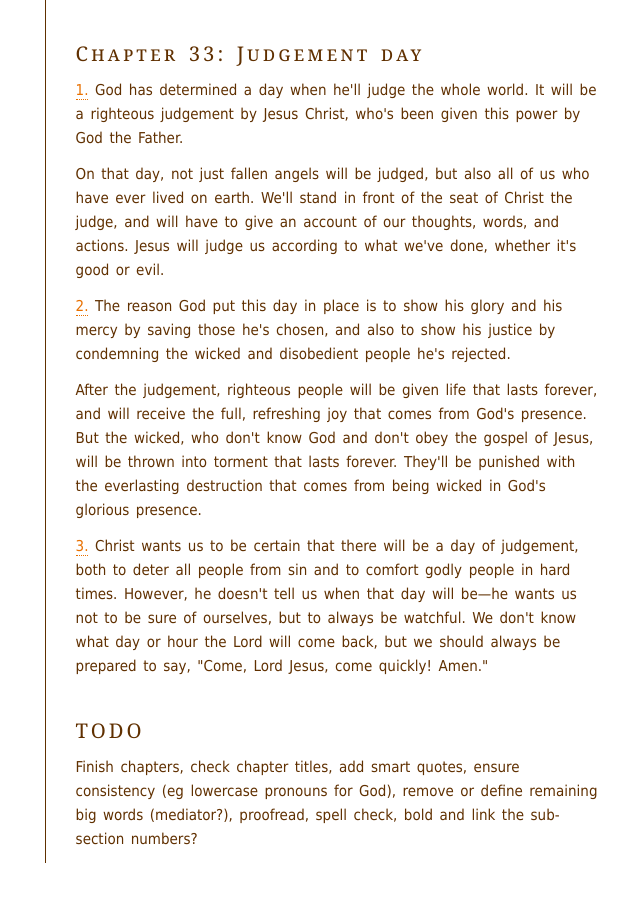
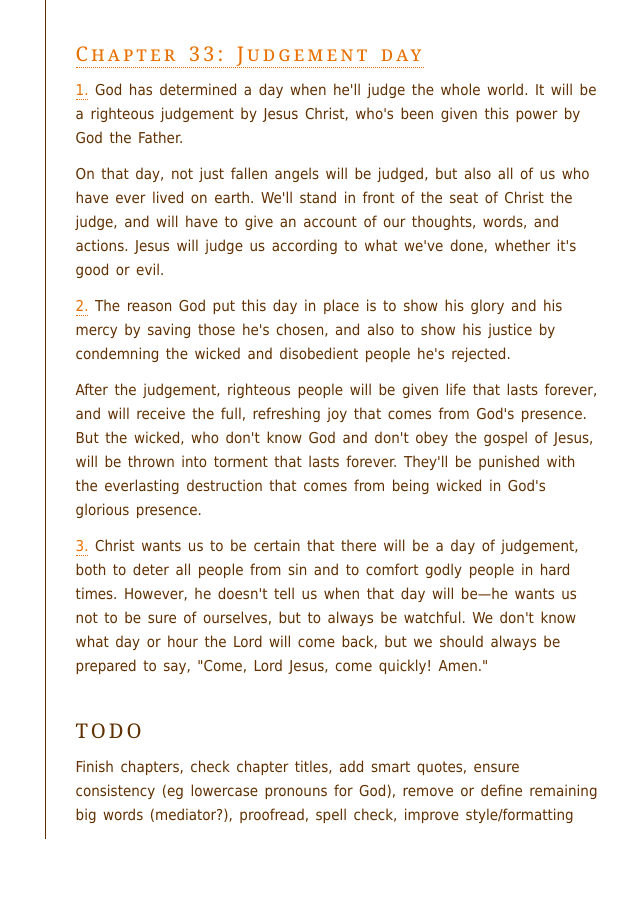
Before and after one commit to benhoyt/benhoyt.github.com, a Jekyll site: the page built from writings-pew.html, in a window 1280 px wide and 900 px high, scrolled down 33862 px. Shown: the whole window, without its empty margins (389-1029 px from the left). Built offline with Jekyll 4.4.1, drawn with Linux system fonts in a browser that asks for light colours; after the commit the page ends 34738 px from its top, so only the background shows below that; some of the changed lines change nothing that is shown.

Commit message:
Make chapter headings links to themselves.

```diff
--- a/writings-pew.html
+++ b/writings-pew.html
@@ -83,7 +83,7 @@ permalink: /writings/pew/index.html
 </ul>
 
 
-<h2 id="chapter1">Chapter 1: The Holy Bible</h2>
+<h2 id="chapter1"><a href="#chapter1">Chapter 1: The Holy Bible</a></h2>
 
 ***meaning is: tell us enough about him so that we have no excuses
 <p><a id="chapter1-1" href="#chapter1-1" class="subsection">1.</a> God's creation and His care for everything tell us a lot about Him: that He's good, wise, and powerful. So we have no excuses—God will judge us. But His creation and care for everything aren't enough for us to know Him or know His will in the deep way that saves us.</p>
@@ -132,7 +132,7 @@ permalink: /writings/pew/index.html
 <p><a id="chapter1-10" href="#chapter1-10" class="subsection">10.</a> The highest judge that can settle any religious controversy is none other than the Holy Spirit speaking through the Bible. Statements by church councils, opinions of ancient writers, human teachings, and private revelations—all these should be judged by this Highest Judge. We’re to trust His judgement fully.</p>
 
 
-<h2 id="chapter2">Chapter 2: God and the Trinity</h2>
+<h2 id="chapter2"><a href="#chapter2">Chapter 2: God and the Trinity</a></h2>
 
 ***totally absolute--what does that mean
 <p><a id="chapter2-1" href="#chapter2-1" class="subsection">1.</a> There is only one living and true God. He’s infinite and perfect. He’s pure and invisible spirit. He doesn’t have a body, multiple parts, or human passions. He doesn’t change. He’s immense, eternal, and unable to be fully understood. He’s all-powerful, very wise, very holy, totally free, and totally absolute. He works out everything from His unchanging and righteous will, and for His own glory.</p>
@@ -152,7 +152,7 @@ permalink: /writings/pew/index.html
 <p>The Father comes from no one—He was not fathered by the Son or the Spirit, nor does He originate from them. The Son is fathered eternally by God the Father. The Holy Spirit originates eternally from both the Father and the Son.</p>
 
 
-<h2 id="chapter3">Chapter 3: God’s eternal decisions</h2>
+<h2 id="chapter3"><a href="#chapter3">Chapter 3: God’s eternal decisions</a></h2>
 
 <p><a id="chapter3-1" href="#chapter3-1" class="subsection">1.</a> From before the beginning of time, God has decided and put into place everything that happens. He makes these decisions freely by his wise and holy will. Nothing he’s put into place can change.</p>
 
@@ -181,7 +181,7 @@ permalink: /writings/pew/index.html
 <p>This teaching gives us many reasons to praise, reverence, and admire God. It helps us to be humble and diligent, and it's a real comfort to everyone who truly obeys the gospel.</p>
 
 
-<h2 id="chapter4">Chapter 4: Creation</h2>
+<h2 id="chapter4"><a href="#chapter4">Chapter 4: Creation</a></h2>
 
 <p><a id="chapter4-1" href="#chapter4-1" class="subsection">1.</a> To show His eternal power, wisdom, and goodness, God decided to create the whole world and everything in it. Everything we see and everything we can’t see he made out of nothing in six days. All of it was very good.</p>
 
@@ -192,7 +192,7 @@ permalink: /writings/pew/index.html
 <p>Aside from writing his law on our hearts, he commanded us not to eat the fruit from one tree—the tree of the knowledge of good and evil. While we kept this command we were happy to be friends of God, and to rule over the other creatures.</p>
 
 
-<h2 id="chapter5">Chapter 5: Providence</h2>
+<h2 id="chapter5"><a href="#chapter5">Chapter 5: Providence</a></h2>
 
 <p><a id="chapter5-1" href="#chapter5-1" class="subsection">1.</a> God, our great Creator, holds up all things, directs them, and tears them down. From the biggest to the smallest, he governs everything. This wise and holy care is called God’s “providence”.</p>
 
@@ -217,7 +217,7 @@ permalink: /writings/pew/index.html
 <p><a id="chapter5-7" href="#chapter5-7" class="subsection">7.</a> God’s providence governs all creatures in a general way, but in a very special way it cares for his Church. In fact, God works all things for the good of the Church.</p>
 
 
-<h2 id="chapter6">Chapter 6: The Fall, sin, and punishment</h2>
+<h2 id="chapter6"><a href="#chapter6">Chapter 6: The Fall, sin, and punishment</a></h2>
 
 <p><a id="chapter6-1" href="#chapter6-1" class="subsection">1.</a> Adam and Eve, our first parents, were seduced to eat the forbidden fruit by Satan's subtle tempting. God allowed them to sin like this because his purpose was to glorify himself, in line with his wise and holy design.</p>
 
@@ -232,7 +232,7 @@ permalink: /writings/pew/index.html
 <p><a id="chapter6-6" href="#chapter6-6" class="subsection">6.</a> Every sin breaks God's righteous law and is contrary to it—both the original sin of Adam and Eve, and all the actual sins done after that. Every sin makes the sinner guilty, and as a result he comes under God's great anger and the curse of the law. He is then ruled by death and spiritual misery—misery both now and eternally.</p>
 
 
-<h2 id="chapter7">Chapter 7: God's covenant with us</h2>
+<h2 id="chapter7"><a href="#chapter7">Chapter 7: God's covenant with us</a></h2>
 
 <p><a id="chapter7-1" href="#chapter7-1" class="subsection">1.</a> God is our Creator; we are his creatures. He's very high above us, and it's our duty to obey him. But he doesn't reward us because we've worked so hard at obeying him. Instead, he voluntarily stoops down to our level and blesses us with promises, or covenants.</p>
 
@@ -253,7 +253,7 @@ permalink: /writings/pew/index.html
 <p>In other words, there are not two different "covenants of grace". There's only one, but it's carried out in two different ways.</p>
 
 
-<h2 id="chapter8">Chapter 8: Christ the mediator</h2>
+<h2 id="chapter8"><a href="#chapter8">Chapter 8: Christ the mediator</a></h2>
 
 <p><a id="chapter8-1" href="#chapter8-1" class="subsection">1.</a> God chose his one and only son, Jesus, to be the mediator between him and us. And God has always had this plan—that Jesus would be our prophet, our priest, and our king. God chose Jesus to be the head of the Church, and to save it. Jesus will inherit everything, and judge the whole world.</p>
 
@@ -284,7 +284,7 @@ permalink: /writings/pew/index.html
 <p><a id="chapter8-8" href="#chapter8-8" class="subsection">8.</a> Christ always gives and applies salvation to everyone he's bought it for—us, his people. He mediates between us and God, and he shows us the mysteries of salvation in and through his Word. He persuades us by his Holy Spirit to believe and obey, and he governs our hearts by his Word and by his Spirit. He defeats all our enemies by his almighty power and wisdom, in ways that fit right in with his amazing plan.</p>
 
 
-<h2 id="chapter9">Chapter 9: Free will</h2>
+<h2 id="chapter9"><a href="#chapter9">Chapter 9: Free will</a></h2>
 
 <p><a id="chapter9-1" href="#chapter9-1" class="subsection">1.</a> God gave us freedom of will in the sense that we're not forced to do good or evil. Nature has not already determined whether we'll do good or evil.</p>
 
@@ -297,7 +297,7 @@ permalink: /writings/pew/index.html
 <p><a id="chapter9-5" href="#chapter9-5" class="subsection">5.</a> We'll only have a truly free will when we're "raised in glory" at the resurrection. Our wills will then be perfect and free to only do good—they won't even have the potential to turn bad again.</p>
 
 
-<h2 id="chapter10">Chapter 10: Effective calling</h2>
+<h2 id="chapter10"><a href="#chapter10">Chapter 10: Effective calling</a></h2>
 
 <p><a id="chapter10-1" href="#chapter10-1" class="subsection">1.</a> God calls to himself all the people (and only those people) that he has destined to eternal life. It's an effective call in God's appointed time, by his Word and Spirit. It's a call out of our natural sin and death, and into grace and salvation by Jesus Christ.</p>
 
@@ -310,7 +310,7 @@ permalink: /writings/pew/index.html
 <p><a id="chapter10-4" href="#chapter10-4" class="subsection">4.</a> Some people who are not chosen might be outwardly called by the preaching of God's word, and might experience some common operations of the Holy Spirit, but they never truly come to Christ, so they can't be saved. And people who don't profess to be Christians can't be saved in any other way, even if they try very hard to live a "good life" according to nature or their own religion. It's a very harmful heresy to believe that people can be saved in other ways.</p>
 
 
-<h2 id="chapter11">Chapter 11: Justification</h2>
+<h2 id="chapter11"><a href="#chapter11">Chapter 11: Justification</a></h2>
 
 <p><a id="chapter11-1" href="#chapter11-1" class="subsection">1.</a> God freely justifies all of us he has called. He justifies us not by filling us with righteousness, but by forgiving our sins, and by accepting and counting us as righteous.</p>
 
@@ -331,14 +331,14 @@ permalink: /writings/pew/index.html
 <p><a id="chapter11-6" href="#chapter11-6" class="subsection">6.</a> In all these respects, believers in the Old Testament were justified in exactly the same way as we who believe in New Testament times.</p>
 
 
-<h2 id="chapter12">Chapter 12: Adoption</h2>
+<h2 id="chapter12"><a href="#chapter12">Chapter 12: Adoption</a></h2>
 
 <p><a id="chapter12-1" href="#chapter12-1" class="subsection">1.</a> God guarantees to adopt all of us he has justified, in and for his son Jesus Christ. Adoption is a gift in which God gives us the freedom and privilege of being his very own children. He gives us his own name. He gives us the spirit of adoption, and allows us to boldly access his throne of grace. He enables us to cry "Abba, Father".</p>
 
 <p>Like a Father, God also has compassion on us, provides for us, and disciplines us. But he will never cast us off. Instead, he puts his seal on us for the day of redemption, when we will inherit the promises and be heirs of everlasting life.</p>
 
 
-<h2 id="chapter13">Chapter 13: Sanctification</h2>
+<h2 id="chapter13"><a href="#chapter13">Chapter 13: Sanctification</a></h2>
 
 <p><a id="chapter13-1" href="#chapter13-1" class="subsection">1.</a> After God has called us and given us new hearts and spirits, he sanctifies us. He does this in a real and personal way, through Christ's death and resurrection, and by his Word and Holy Spirit living in us.</p>
 
@@ -349,7 +349,7 @@ permalink: /writings/pew/index.html
 <p><a id="chapter13-3" href="#chapter13-3" class="subsection">3.</a> In this war, our remaining rottenness might get the better of us for a time. But, by the strength of the Spirit that sanctifies, our born-again spirit will win in the end. And so we grow in grace, perfecting our holiness as we fear God.</p>
 
 
-<h2 id="chapter14">Chapter 14: Saving faith</h2>
+<h2 id="chapter14"><a href="#chapter14">Chapter 14: Saving faith</a></h2>
 
 <p><a id="chapter14-1" href="#chapter14-1" class="subsection">1.</a> Faith is a gift God gives his chosen people so they can believe and be saved. It is a grace—a gift we don't deserve. The Holy Spirit works it in our hearts, usually by God's word being preached. Our faith then grows and is strengthened by that same Word, as well as through prayer, baptism, and the Lord's Supper.</p>
 
@@ -360,7 +360,7 @@ permalink: /writings/pew/index.html
 <p><a id="chapter14-3" href="#chapter14-3" class="subsection">3.</a> Faith varies in degrees. Some people have strong faith, some have weak faith. Often our faith is attacked and weakened, but it always wins the fight. Many people's faith grows enough so they can be fully assured about Christ. It's he who gives us faith in the first place as well as makes our faith perfect.</p>
 
 
-<h2 id="chapter15">Chapter 15: Repentance</h2>
+<h2 id="chapter15"><a href="#chapter15">Chapter 15: Repentance</a></h2>
 
 <p><a id="chapter15-1" href="#chapter15-1" class="subsection">1.</a> Repentance is a grace of the gospel that leads to life. Just like faith, repentance must be preached by every minister of the gospel.</p>
 
@@ -377,7 +377,7 @@ permalink: /writings/pew/index.html
 <p>When we sin against and dishonour a brother or the Church, we must also confess our sins to the person or people we've offended—in private or publicly. We must be sorry for our sin, tell those involved we repent, so they can then be reunited with us and receive us in love.</p>
 
 
-<h2 id="chapter16">Chapter 16: Good works</h2>
+<h2 id="chapter16"><a href="#chapter16">Chapter 16: Good works</a></h2>
 
 <p><a id="chapter16-1" href="#chapter16-1" class="subsection">1.</a> Works are only "good works" if they're things God commands us to do in His word. They're not works people make up without grounding in Scripture, even if they do so out of blind zeal or with outwardly good intentions.</p>
 
@@ -398,7 +398,7 @@ permalink: /writings/pew/index.html
 <p><a id="chapter16-7" href="#chapter16-7" class="subsection">7.</a> Works done by unsaved people are sinful, even if they're things that God commands and useful to them or to others. This is because they don't come from a heart that has been cleaned by faith. They aren't done with right motives according to God's word, and they're not done with the right goal—to glorify God. So these works don't please God, or make someone suitable to receive God's grace. However, not doing them is even more sinful and displeasing to God.</p>
 
 
-<h2 id="chapter17">Chapter 17: The saints will persevere</h2>
+<h2 id="chapter17"><a href="#chapter17">Chapter 17: The saints will persevere</a></h2>
 
 <p><a id="chapter17-1" href="#chapter17-1" class="subsection">1.</a> God has accepted us through his beloved son, has called us effectively, and is making us holy by his Spirit—all of us that he chooses in this way will persevere in grace to the end. We can never fall away from grace completely, but we'll be saved eternally.</p>
 
@@ -409,7 +409,7 @@ permalink: /writings/pew/index.html
 <p>God is displeased with us when we do this, and it grieves the Holy Spirit. We may find that our graces and comforts are taken away, that our hearts are made hard and our consciences seared. Falling into sin like this will hurt and scandalise others, and bring temporary judgement on ourselves.</p>
 
 
-<h2 id="chapter18">Chapter 18: Being sure we're saved</h2>
+<h2 id="chapter18"><a href="#chapter18">Chapter 18: Being sure we're saved</a></h2>
 
 <p><a id="chapter18-1" href="#chapter18-1" class="subsection">1.</a> Hypocrites and others with unsaved hearts might lie to themselves, convincing themselves with false hope or presuming in a worldly way that they have God's favour, or that they've been saved. But this hope of theirs will be destroyed.</p>
 
@@ -441,7 +441,7 @@ permalink: /writings/pew/index.html
 <p>However, as believers, we'll always have things that help us recover from doubt: God's life in us, our life of faith, the love of Christ and his people, a sincere heart, and our conscience telling us to do our duty. The Holy Spirit uses these things to keep us away from complete despair, and in the end, to make us sure once again.</p>
 
 
-<h2 id="chapter19">Chapter 19: The law of God</h2>
+<h2 id="chapter19"><a href="#chapter19">Chapter 19: The law of God</a></h2>
 
 <p><a id="chapter19-1" href="#chapter19-1" class="subsection">1.</a> God gave Adam a "covenant of works", a law that he and all his descendants had to personally obey. They were required to obey it forever—completely and exactly. Adam was promised life if he obeyed it, but threatened with death if he disobeyed. God gave him the power and ability to keep this law.</p>
 
@@ -468,7 +468,7 @@ permalink: /writings/pew/index.html
 <p><a id="chapter19-7" href="#chapter19-7" class="subsection">7.</a> The fact that the law is useful like this isn't contrary to the grace of the gospel. No, it fits very nicely with the gospel. The spirit of Christ humbles our will to obey God's will freely and cheerfully. And God's will is revealed in the requirements of the law.</p>
 
 
-<h2 id="chapter20">Chapter 20: Christian freedom</h2>
+<h2 id="chapter20"><a href="#chapter20">Chapter 20: Christian freedom</a></h2>
 
 <p><a id="chapter20-1" href="#chapter20-1" class="subsection">1.</a> With the gospel, Christ bought believers their freedom. He freed us from sin's guilt, from God's condemning anger, from the curse of the moral law. He freed us from the evils of this world, from being slaves of Satan, from being ruled by sin. He freed us from the sting of death, from the victory of the grave, and from being forever damned.</p>
 
@@ -487,7 +487,7 @@ permalink: /writings/pew/index.html
 <p>If people spread opinions or practice things that go against what nature teaches or against the general principles of Christianity, the church has every right to hold them accountable and put them under discipline. This is true whether it's about faith, worship, or how we should live. Such things can be harmful in themselves, or harmful in how they're spread, but either way, if they disturb the peace and order Christ has given his church, the church needs to take action.</p>
 
 
-<h2 id="chapter21">Chapter 21: Worship and the Sabbath</h2>
+<h2 id="chapter21"><a href="#chapter21">Chapter 21: Worship and the Sabbath</a></h2>
 
 <p><a id="chapter21-1" href="#chapter21-1" class="subsection">1.</a> It's clear from nature that God exists, and that he's Lord and controls everything. We can see he's good and he does good to all, and therefore we should fear and love him. We should pray to him, praise him, trust him, and serve him—with all our heart, soul, and strength.</p>
 
@@ -518,7 +518,7 @@ permalink: /writings/pew/index.html
 <p><a id="chapter21-8" href="#chapter21-8" class="subsection">8.</a> The Sabbath day should be kept holy for the Lord. We should prepare our hearts for it, and get our everyday affairs ready, so that on the day we can actually rest in a holy way. We should rest the whole day, from actions, words, and thoughts about our everyday work and leisure. We should spend all our time in the public and private worship of God, as well as doing duties that are necessary or doing works of mercy.</p>
 
 
-<h2 id="chapter22">Chapter 22: Oaths and vows</h2>
+<h2 id="chapter22"><a href="#chapter22">Chapter 22: Oaths and vows</a></h2>
 
 <p><a id="chapter22-1" href="#chapter22-1" class="subsection">1.</a> A valid oath is part of worship—it's when, on the right occassion, a person solemnly swears with God as a witness. When we take an oath, we're asking God to judge us for what we say or promise, and to judge whether what we swear is true or false.</p>
 
@@ -543,7 +543,7 @@ permalink: /writings/pew/index.html
 <p>In light of that, Roman Catholic monks or priests vowing to always be celibate, lead a life of poverty, and constantly obey—these aren't steps to a more perfect life. Quite the opposite: they're superstitious and sinful traps that Christians shouldn't get stuck in.</p>
 
 
-<h2 id="chapter23">Chapter 23: Civil authorities</h2>
+<h2 id="chapter23"><a href="#chapter23">Chapter 23: Civil authorities</a></h2>
 
 <p><a id="chapter23-1" href="#chapter23-1" class="subsection">1.</a> God is the ultimate Lord and King over the whole world. However, he puts in place civil authorities under him, to govern the people for his glory and for the public good. For this reason God gives these authorities the "power of the sword" to defend and encourage people who do good, and to punish people who do evil.</p>
 
@@ -562,7 +562,7 @@ permalink: /writings/pew/index.html
 <p>The Pope does not have power over the sphere of the civil authorities, or over any of their citizens. He certainly doesn't have the power to take away their authority, or to take their lives, even if he thinks they're heretics or for any other reason.</p>
 
 
-<h2 id="chapter24">Chapter 24: Marriage and divorce</h2>
+<h2 id="chapter24"><a href="#chapter24">Chapter 24: Marriage and divorce</a></h2>
 
 <p><a id="chapter24-1" href="#chapter24-1" class="subsection">1.</a> Marriage must be between one man and one woman. It's against God's law for a man to have more than one wife, or for a woman to have more than one husband. (That is, more than one at the same time—death and divorce are discussed below.)</p>
 
@@ -586,7 +586,7 @@ permalink: /writings/pew/index.html
 <p><a id="chapter24-6" href="#chapter24-6" class="subsection">6.</a> People are sinful, and will try to come up with arguments that justify breaking apart marriages that God has joined together. However, divorce is only an option if the man or woman has committed adultery, or has stubbornly deserted the marriage so it can't be remedied by the Church or civil authorities. In that case, the divorce proceedings must be public and orderly, and the man and woman must not to be left to their own will or judgement in the matter.</p>
 
 
-<h2 id="chapter25">Chapter 25: The church</h2>
+<h2 id="chapter25"><a href="#chapter25">Chapter 25: The church</a></h2>
 
 <p><a id="chapter25-1" href="#chapter25-1" class="subsection">1.</a> The "invisible church" is made up of all the people God has chosen, world-wide. They have been (or will be) gathered into one group under Christ, who's the head of the church. The church is his body, his bride. She completes him, and he completes her and everything else.</p>
 
@@ -601,7 +601,7 @@ permalink: /writings/pew/index.html
 <p><a id="chapter25-6" href="#chapter25-6" class="subsection">6.</a> Our Lord Jesus Christ is the only head of the church—there's no one else. The Roman Catholic pope is not the head of the church in any sense.</p>
 
 
-<h2 id="chapter26">Chapter 26: The communion of saints</h2>
+<h2 id="chapter26"><a href="#chapter26">Chapter 26: The communion of saints</a></h2>
 
 <p><a id="chapter26-1" href="#chapter26-1" class="subsection">1.</a> As saints who are united to Jesus Christ our head, we have fellowship with him in his graces, his suffering, death, resurrection, and glory. We are united to him by his Spirit and by faith.</p>
 
@@ -614,7 +614,7 @@ permalink: /writings/pew/index.html
 <p><a id="chapter26-3" href="#chapter26-3" class="subsection">3.</a> The communion that we have with Christ does not mean we share part of his divine nature or Godhead, or that we're equal to him in any way. To believe that would be irreverant and blasphemous. Nor does our community with each other as saints remove the fact that the things we own are private property.</p>
 
 
-<h2 id="chapter27">Chapter 27: The sacraments</h2>
+<h2 id="chapter27"><a href="#chapter27">Chapter 27: The sacraments</a></h2>
 
 <p><a id="chapter27-1" href="#chapter27-1" class="subsection">1.</a> Sacraments are holy signs that show us and seal to us Christ and his benefits. God directly put the sacraments in place as part of the covenant of grace, and they confirm the relationship we have with Christ.</p>
 
@@ -631,7 +631,7 @@ permalink: /writings/pew/index.html
 <p><a id="chapter27-5" href="#chapter27-5" class="subsection">5.</a> In terms of the spiritual things they show and stand for, the sacraments in the Old Testament are fundamentally the same as the sacraments in the New Testament.</p>
 
 
-<h2 id="chapter28">Chapter 28: Baptism</h2>
+<h2 id="chapter28"><a href="#chapter28">Chapter 28: Baptism</a></h2>
 
 <p><a id="chapter28-1" href="#chapter28-1" class="subsection">1.</a> Baptism is a sacrament that Jesus put in place in the New Testament. It initiates the person being baptised into the visible church. Our baptism symbolizes and seals to us that:</p>
 
@@ -658,7 +658,7 @@ permalink: /writings/pew/index.html
 <p><a id="chapter28-7" href="#chapter28-7" class="subsection">7.</a> A person should only ever be baptised once.</p>
 
 
-<h2 id="chapter29">Chapter 29: The Lord's Supper</h2>
+<h2 id="chapter29"><a href="#chapter29">Chapter 29: The Lord's Supper</a></h2>
 
 <p><a id="chapter29-1" href="#chapter29-1" class="subsection">1.</a> Our Lord Jesus, on the night he was betrayed, put in place the sacrament of "his body and blood", which we call the Lord's Supper. This supper is a deeply significant meal we use to remember the sacrifice Jesus made by dying for us. The Supper also:</p>
 
@@ -710,7 +710,7 @@ permalink: /writings/pew/index.html
 <p>This means that those who are ignorant and ungodly should not be allowed to come to the Lord's Supper or share in this holy mystery. They're not fit to enjoy fellowship with Christ and are not worthy to come to his table. It's a terrible sin against Christ for people to come while they remain ignorant and ungodly.</p>
 
 
-<h2 id="chapter30">Chapter 30: Church government and discipline</h2>
+<h2 id="chapter30"><a href="#chapter30">Chapter 30: Church government and discipline</a></h2>
 
 <p><a id="chapter30-1" href="#chapter30-1" class="subsection">1.</a> King Jesus, who's head of his church, has put in place church officers to govern the church. Church government should be separate from the civil government.</p>
 
@@ -735,7 +735,7 @@ permalink: /writings/pew/index.html
 <p><a id="chapter30-4" href="#chapter30-4" class="subsection">4.</a> To exercise church discipline, the church officers should first warn the person, then prevent them from coming to the Lord's Supper, and finally excommunicate them—removing them as members of the church. This should be done carefully, in line with the nature of their sin and guilt.</p>
 
 
-<h2 id="chapter31">Chapter 31: Church councils</h2>
+<h2 id="chapter31"><a href="#chapter31">Chapter 31: Church councils</a></h2>
 
 <p><a id="chapter31-1" href="#chapter31-1" class="subsection">1.</a> Church leaders should organize meetings between the churches to help govern and build up the wider church. These meetings are often called "synods" or "councils".</p>
 
@@ -756,7 +756,7 @@ permalink: /writings/pew/index.html
 <p><a id="chapter31-4" href="#chapter31-4" class="subsection">4.</a> Church councils should only deal with church matters. They should never meddle in the affairs of the civil government, except with respectful petitions for extraordinary issues, or to satisfy people's consciences if the government requires the church to give them advice.</p>
 
 
-<h2 id="chapter32">Chapter 32: Afterlife and resurrection</h2>
+<h2 id="chapter32"><a href="#chapter32">Chapter 32: Afterlife and resurrection</a></h2>
 
 <p><a id="chapter32-1" href="#chapter32-1" class="subsection">1.</a> After death, our bodies decay and return to the dust. But our souls live forever. They don't die or sleep, but return to God who gave them to us.</p>
 
@@ -769,7 +769,7 @@ permalink: /writings/pew/index.html
 <p><a id="chapter32-3" href="#chapter32-3" class="subsection">3.</a> The bodies of wicked people will be raised by Christ for dishonour. But the bodies of righteous people will be raised by the Holy Spirit for honour, and will be made like Christ's glorified body.</p>
 
 
-<h2 id="chapter33">Chapter 33: Judgement day</h2>
+<h2 id="chapter33"><a href="#chapter33">Chapter 33: Judgement day</a></h2>
 
 <p><a id="chapter33-1" href="#chapter33-1" class="subsection">1.</a> God has determined a day when he'll judge the whole world. It will be a righteous judgement by Jesus Christ, who's been given this power by God the Father.</p>
 
@@ -784,4 +784,4 @@ permalink: /writings/pew/index.html
 
 <h2>TODO</h2>
 
-<p>Finish chapters, check chapter titles, add smart quotes, ensure consistency (eg lowercase pronouns for God), remove or define remaining big words (mediator?), proofread, spell check, bold and link the sub-section numbers?</p>
+<p>Finish chapters, check chapter titles, add smart quotes, ensure consistency (eg lowercase pronouns for God), remove or define remaining big words (mediator?), proofread, spell check, improve style/formatting</p>
```
